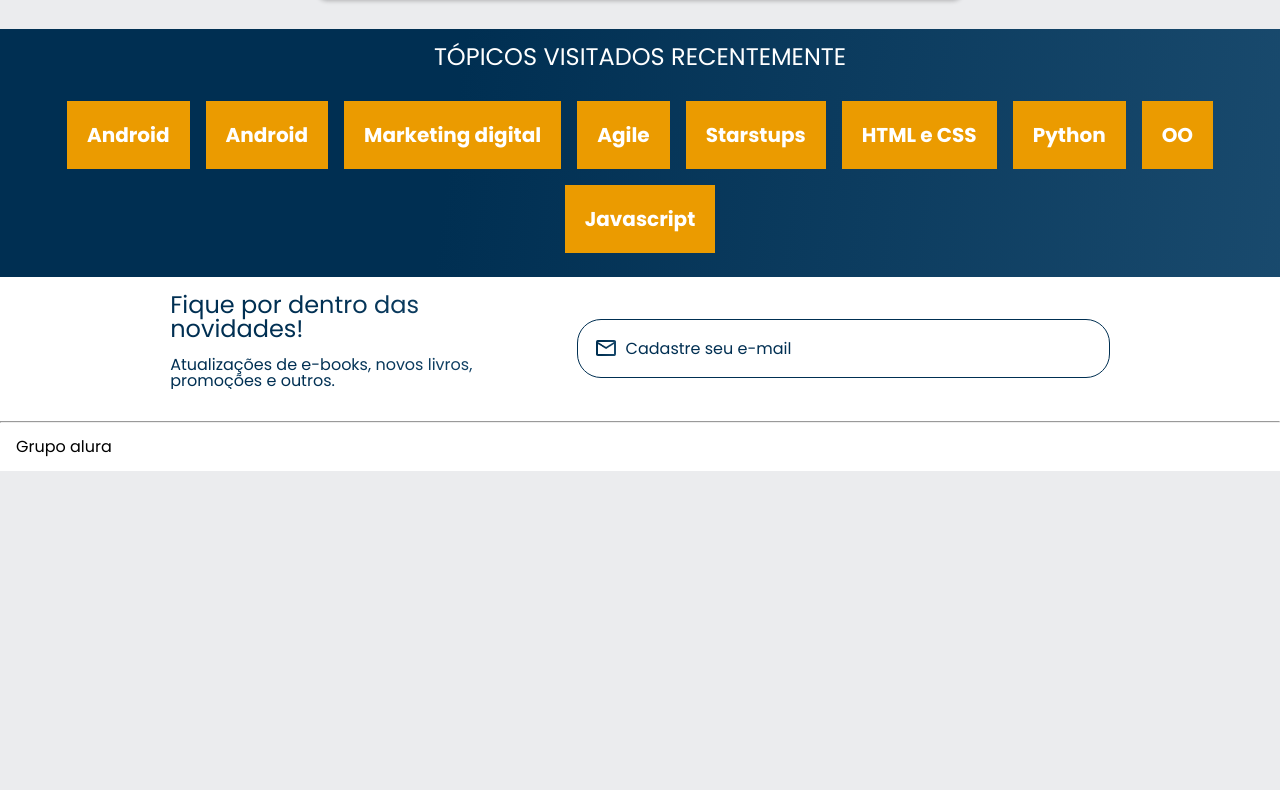
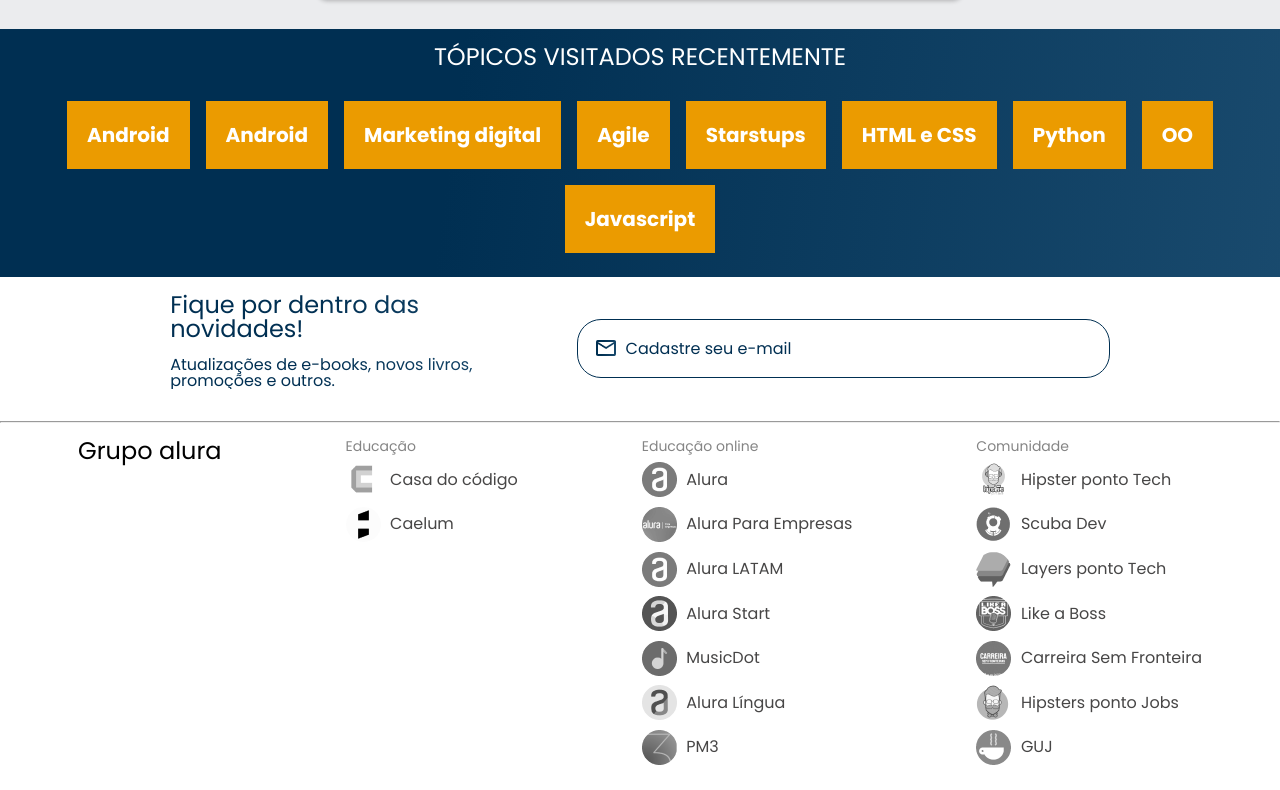
Before and after one commit to rodrigovaleferreira/loja-livros, a plain HTML site: page index.html in a window 1280 px wide. Shown: the part 1949-2739 px from the top of the page. Before the commit the page ends 2420 px from the top, so only its background shows below. Drawn offline with nearby package versions, Linux system fonts and the light colour scheme.

Commit message:
finalização resolução 1024px

```diff
--- a/index.html
+++ b/index.html
@@ -229,6 +229,81 @@
 
     <footer class="rodape">
         <h2 class="rodape_titulo">Grupo alura</h2>
+        <ul class="lista-rodape">
+            <li class="lista_rodape_titulo">Educação</li>
+            <li class="lista_rodape_item">
+                <img src="./img/CasaDoCodigo.png" alt="casa do codigo">
+                <a href="#" class="lista_rodape_link">Casa do código</a>
+            </li>
+            <li class="lista_rodape_item">
+                <img src="./img/Caelum.png" alt="Caelum logo">
+                <a href="#" class="lista_rodape_link">Caelum</a>
+            </li>
+        </ul>
+
+        <ul class="lista-rodape">
+            <li class="lista_rodape_titulo">Educação online</li>
+            <li class="lista_rodape_item">
+                <img src="./img/Alura.png" alt="alura logo">
+                <a href="#" class="lista_rodape_link">Alura</a>
+            </li>
+            <li class="lista_rodape_item">
+                <img src="./img/AluraEmpresas.png" alt="alura logo">
+                <a href="#" class="lista_rodape_link">Alura Para Empresas</a>
+            </li>
+            <li class="lista_rodape_item">
+                <img src="./img/AluraLatam.png" alt="alura logo">
+                <a href="#" class="lista_rodape_link">Alura LATAM</a>
+            </li>
+            <li class="lista_rodape_item">
+                <img src="./img/AluraStart.png" alt="alura logo">
+                <a href="#" class="lista_rodape_link">Alura Start</a>
+            </li>
+            <li class="lista_rodape_item">
+                <img src="./img/MusicDot.png" alt="alura logo">
+                <a href="#" class="lista_rodape_link">MusicDot</a>
+            </li>
+            <li class="lista_rodape_item">
+                <img src="./img/AluraLingua.png" alt="alura logo">
+                <a href="#" class="lista_rodape_link">Alura Língua</a>
+            </li>
+            <li class="lista_rodape_item">
+                <img src="./img/PM3.png" alt="alura logo">
+                <a href="#" class="lista_rodape_link">PM3</a>
+            </li>
+        </ul>
+
+        <ul class="lista-rodape">
+            <li class="lista_rodape_titulo">Comunidade</li>
+            <li class="lista_rodape_item">
+                <img src="./img/HipstersTech.png" alt="hipsters logo">
+                <a href="#" class="lista_rodape_link">Hipster ponto Tech</a>
+            </li>
+            <li class="lista_rodape_item">
+                <img src="./img/Scuba.png" alt="scuba logo">
+                <a href="#" class="lista_rodape_link">Scuba Dev</a>
+            </li>
+            <li class="lista_rodape_item">
+                <img src="./img/Layers.png" alt="layer logo">
+                <a href="#" class="lista_rodape_link">Layers ponto Tech</a>
+            </li>
+            <li class="lista_rodape_item">
+                <img src="./img/LikeABoss.png" alt="like a boss logo">
+                <a href="#" class="lista_rodape_link">Like a Boss</a>
+            </li>
+            <li class="lista_rodape_item">
+                <img src="./img/CarreiraSemFronteira.png" alt="carreira sem fronteira logo">
+                <a href="#" class="lista_rodape_link">Carreira Sem Fronteira</a>
+            </li>
+            <li class="lista_rodape_item">
+                <img src="./img/HipstersJobs.png" alt="hipsters logo">
+                <a href="#" class="lista_rodape_link">Hipsters ponto Jobs</a>
+            </li>
+            <li class="lista_rodape_item">
+                <img src="./img/GUJ.png" alt="GUJ logo">
+                <a href="#" class="lista_rodape_link">GUJ</a>
+            </li>
+        </ul>
     </footer>
 
     <script src="https://cdn.jsdelivr.net/npm/swiper@8/swiper-bundle.min.js"></script>
--- a/style.css
+++ b/style.css
@@ -16,6 +16,8 @@
     --cor-azul: #002F52;
     --fonte-secundaria: "Josefin Sans";
     --cor-preto:#000000;
+    --cor-cinza:#474646;
+    --cor-cinza-claro:#858585;
 }
 
 body{
--- a/style/rodape.css
+++ b/style/rodape.css
@@ -6,3 +6,35 @@ hr{
     background-color: #ffffff;
     padding: 1em;
 }
+
+.lista-rodape{
+    display: none;
+}
+
+@media screen and (min-width:1024px){
+    .rodape{
+        display: flex;
+        justify-content: space-around;
+    }
+
+    .lista-rodape{
+        display: block;
+    }
+
+    .lista_rodape_item{
+        display: flex;
+        align-items: center;
+        margin: 0.6em 0;
+    }
+    .lista_rodape_link{
+        color: var(--cor-cinza);
+        margin-left: 0.6em;
+    }
+    .lista_rodape_titulo{
+        color: var(--cor-cinza-claro);
+        font-size: 14px;
+    }
+    .rodape_titulo{
+        font-size: 24px;
+    }
+}
```
Also changed, not shown: img/Alura.png (added), img/AluraEmpresas.png (added), img/AluraLatam.png (added), img/AluraLingua.png (added), img/AluraStart.png (added), img/Caelum.png (added), img/CarreiraSemFronteira.png (added), img/CasaDoCodigo.png (added), img/GUJ.png (added), img/HipstersJobs.png (added), img/HipstersTech.png (added), img/Layers.png (added), img/LikeABoss.png (added), img/MusicDot.png (added), 2 more files.
